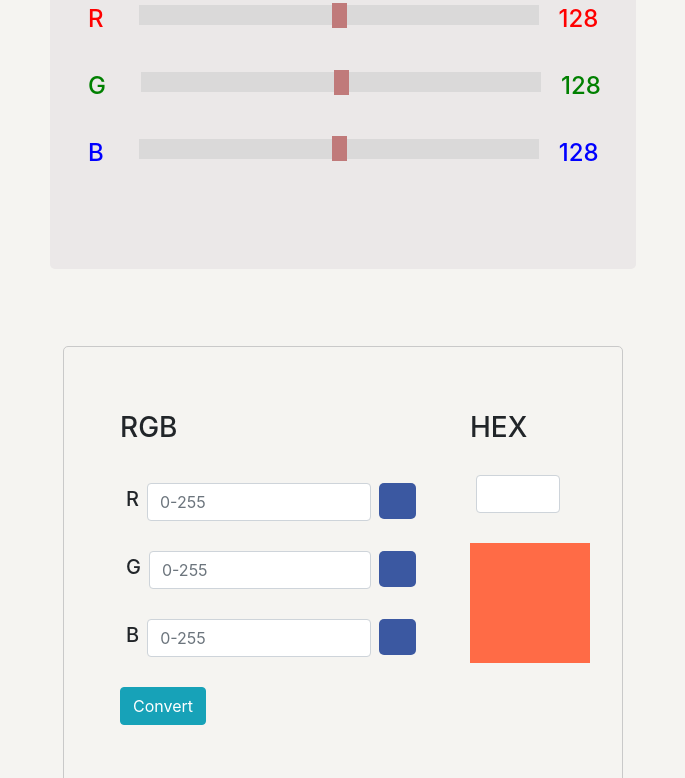
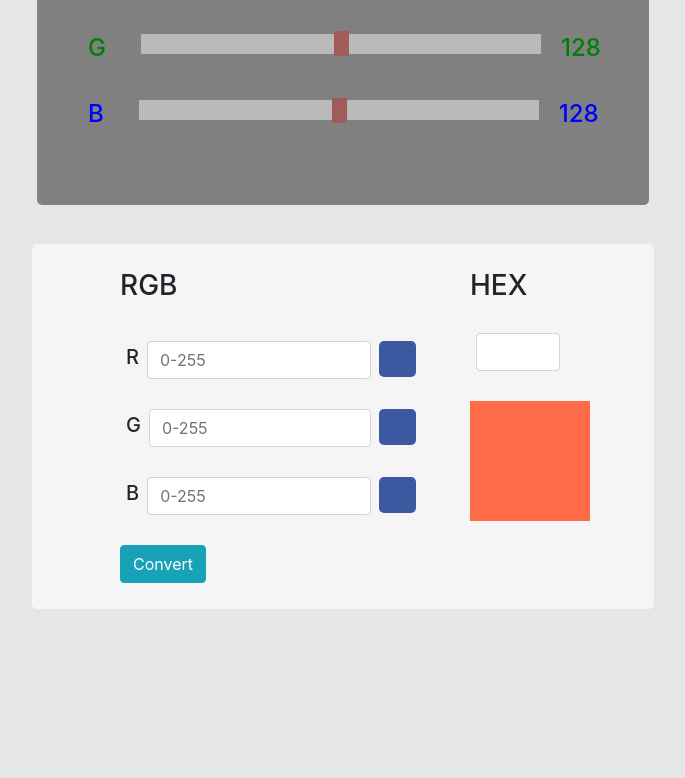
Before and after one commit to schiafang/rgb-to-hex, a plain HTML site: page index.html in a window 1280 px wide. Shown: the part 180-958 px from the top of the page, without its empty margins (297-982 px from the left). After the commit the page ends 800 px from the top, so only its background shows below. Drawn offline with nearby package versions, Linux system fonts and the light colour scheme.

Commit message:
slider version

```diff
--- a/style.css
+++ b/style.css
@@ -1,7 +1,7 @@
 body {
   justify-content: center;
   align-items: center;
-  background-color: rgb(245, 244, 241);
+  background-color: rgb(230, 230, 230);
 }
 .wrapper {
   display: flex;
@@ -14,11 +14,10 @@ body {
   display: flex;
   flex-wrap: nowrap;
   justify-content: center;
-  width: 560px;
-  border: 0.5px solid rgb(201, 201, 201);
+  background-color: rgb(245, 245, 245);
   border-radius: 5px;
-  margin: 2% 5%;
-  padding: 5%;
+  margin: 0% 5%;
+  padding: 2% 5%;
 }
 .box {
   width: 50px;
@@ -50,10 +49,10 @@ body {
   flex-direction: column;
   justify-content: center;
   align-items: center;
-  background-color:rgb(235, 232, 232);
-  margin: 4% 5%;
+  background-color:rgb(128, 128, 128);
+  margin: 3%;
   border-radius: 5px;
-  padding: 3%;
+  padding: 1% 4%;
 }
 .slider-range-value {
   display: flex;
```
